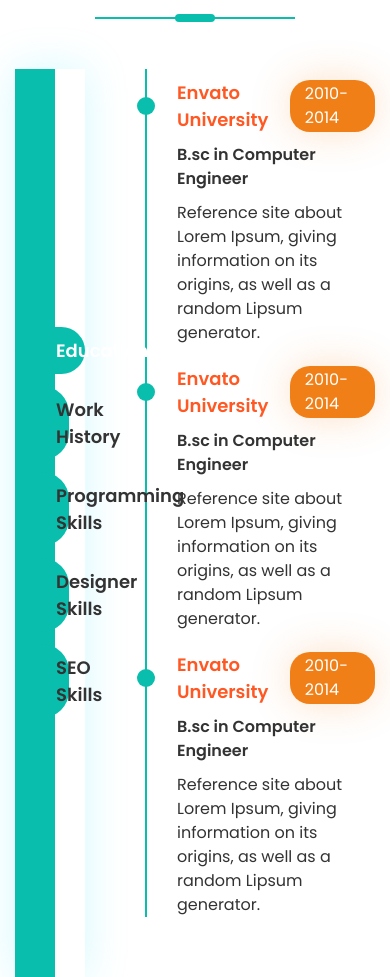
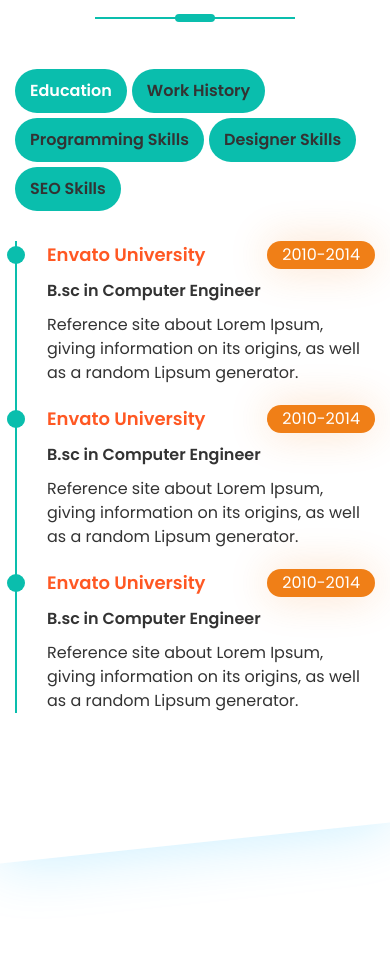
Before and after one commit to masabbasi/Personal-Website, a plain HTML site: page index.html in a window 390 px wide. Shown: the part 4913-5890 px from the top of the page. After the commit the page ends 5856 px from the top, so only its background shows below. Drawn offline with Linux system fonts and the light colour scheme.

Commit message:
Set Resume - Responsive

```diff
--- a/css/app.css
+++ b/css/app.css
@@ -475,7 +475,7 @@ Resume - Start
   display: flex;
   flex-direction: column;
   justify-content: center;
-	min-height: 47rem;
+	min-height: 42rem;
 	margin-right: 3rem;
 }
 
@@ -491,7 +491,7 @@ Resume - Start
 }
 
 .resume-list__item {
-  margin-bottom: 1.2rem;
+  margin-bottom: 1.5rem;
   display: flex;
   align-items: center;
   position: relative;
@@ -541,7 +541,6 @@ Resume - Start
 .resume-content {
 	border-left: 0.2rem solid var(--primary-color);
 	padding-left: 3rem;
-	padding-top: 1rem;
 	height: 0;
 	overflow: hidden;
 	opacity: 0;
--- a/css/responsive.css
+++ b/css/responsive.css
@@ -35,6 +35,10 @@
 
 	.service {
 		padding: 7rem 2rem;
+	}
+
+	.resume-list {
+		margin-right: 0;
 	}
 }
 
@@ -79,6 +83,37 @@
 	.about-us-cover, .about-us-content {
 		flex-basis: auto;
 	}
+	.resume-list {
+		flex-direction: row;
+		justify-content: flex-start;
+		align-items: flex-start;
+		gap:0.5rem;
+		flex-wrap: wrap;
+		min-height: auto;
+		box-shadow: none;
+		background-color: transparent;
+	}
+
+	.resume-list__item {
+		background-color: var(--primary-color);
+		border-radius: 4rem;
+		padding: 1rem 1.5rem;
+		margin-bottom: 0;
+	}
+
+	.resume-list::before, .resume-list__item::before {
+		content: none;
+	}
+
+	.resume-list__icon {
+		display: none;
+	}
+
+	.resume-list__title {
+		font-size: 1.6rem;
+		margin: 0;
+	}
+
 }
 
 @media screen and (max-width:768px) {
@@ -216,4 +251,16 @@
 		width: 24rem;
 		height: 24rem;
 	}
+
+	.resume-content__title {
+		font-size: 1.5rem;
+	}
+
+	.resume-content__date {
+		padding: 0.2rem 1rem;
+	}
+
+	.resume-list__item {
+    padding: 0.3rem 1.5rem;
+	}
 }
--- a/index.html
+++ b/index.html
@@ -224,7 +224,7 @@
 					<span class="section-head__line"></span>
 				</div>
 				<div class="row">
-					<div class="col-4">
+					<div class="col-12 col-lg-4">
 						<ul class="resume-list h-full">
 							<li class="resume-list__item resume-list__item--active" data-content-id="#education">
 								<svg class="resume-list__icon" width="22" height="21.999" viewBox="0 0 22 21.999">
@@ -268,7 +268,7 @@
 							</li>
 						</ul>
 					</div>
-					<div class="col-8">
+					<div class="col-12 col-lg-8">
 						<div class="resume-content resume-content--show" id="education">
 							<div class="resume-content__item">
 								<div class="resume-content__head">
```
